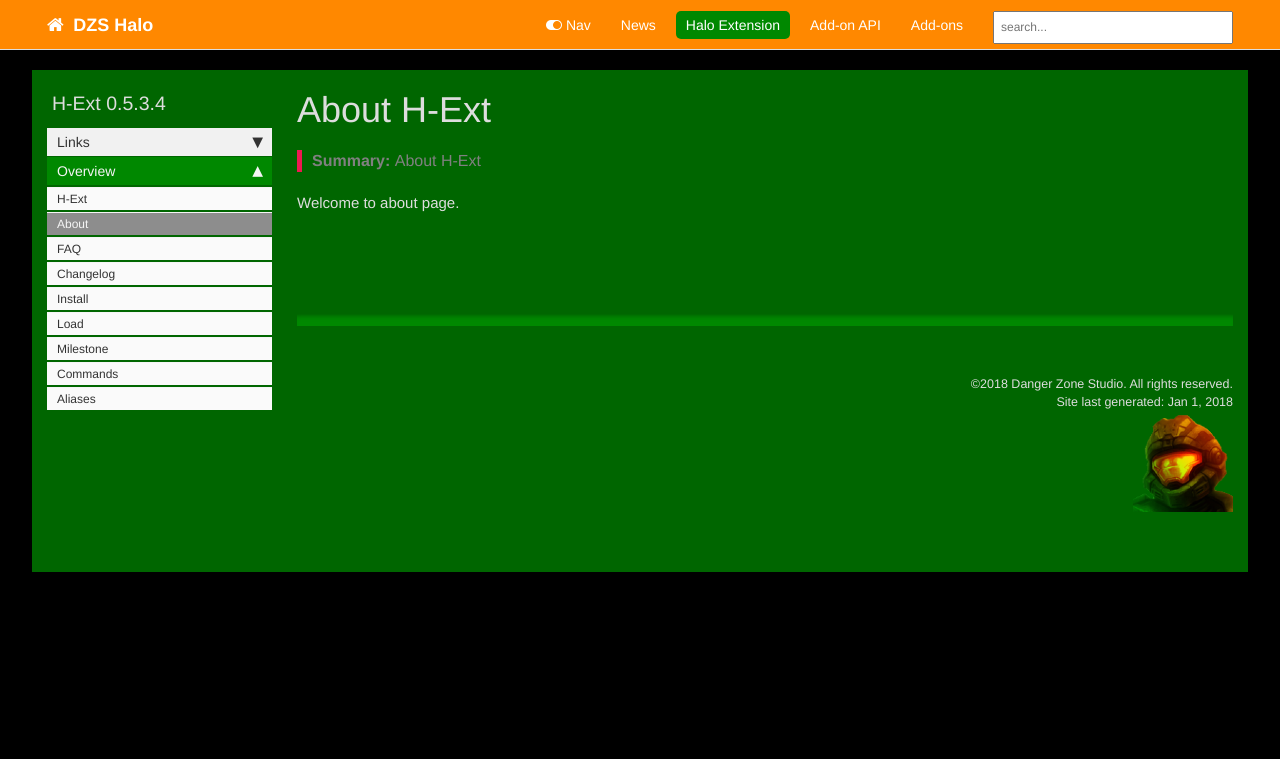
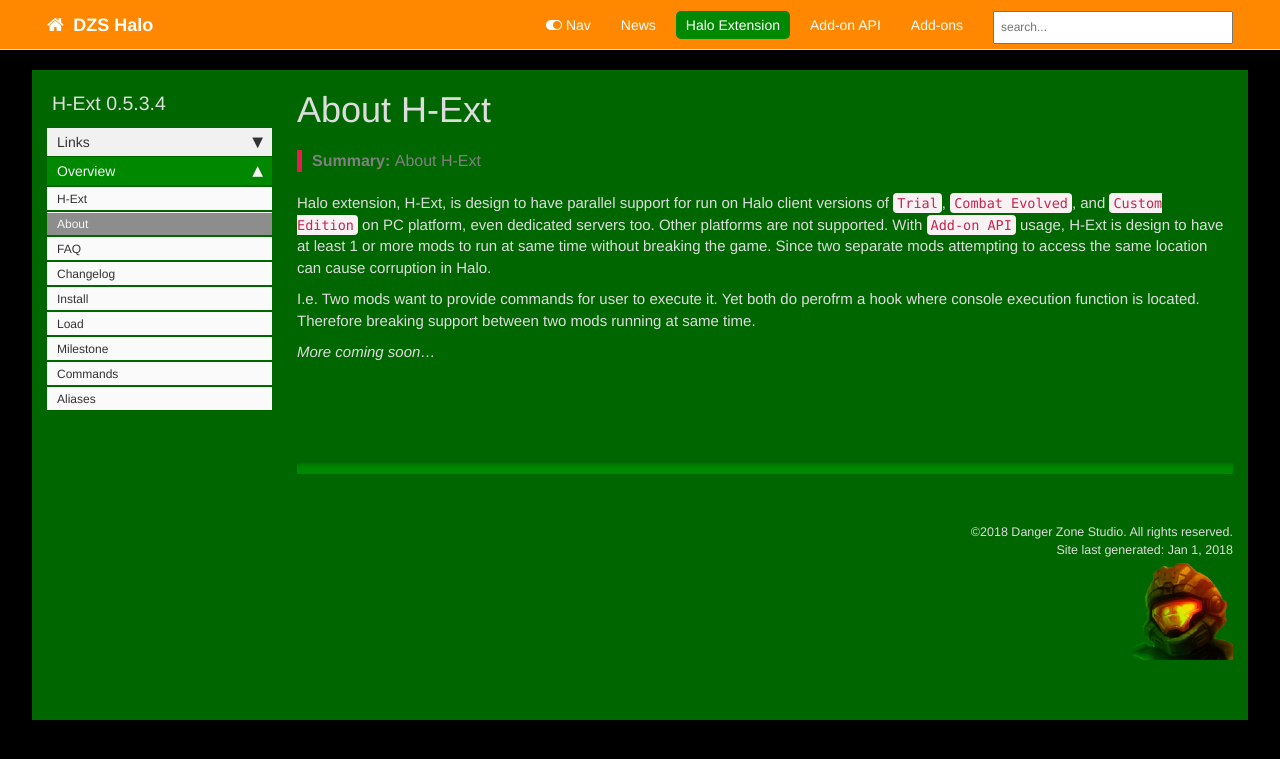
Before and after one commit to DZSHalo/dzshalo.github.io, a Jekyll site: the page built from pages/h-ext/about.md, in a window 1280 px wide. Shown: the top 759 px of the page. Built offline with Jekyll 4.4.1, drawn with Linux system fonts in a browser that asks for light colours; nearby versions of some CDN libraries; comment, search, counter and statistics services are not loaded.

Commit message:
update about page

```diff
--- a/pages/h-ext/about.md
+++ b/pages/h-ext/about.md
@@ -7,6 +7,10 @@ permalink: /h-ext/about.html
 folder: h-ext
 ---
 
-Welcome to about page.
+Halo extension, H-Ext, is design to have parallel support for run on Halo client versions of `Trial`, `Combat Evolved`, and `Custom Edition` on PC platform, even dedicated servers too. Other platforms are not supported. With `Add-on API` usage, H-Ext is design to have at least 1 or more mods to run at same time without breaking the game. Since two separate mods attempting to access the same location can cause corruption in Halo.
+
+I.e. Two mods want to provide commands for user to execute it. Yet both do perofrm a hook where console execution function is located. Therefore breaking support between two mods running at same time.
+
+*More coming soon...*
 
 {% include links.html %}
```
